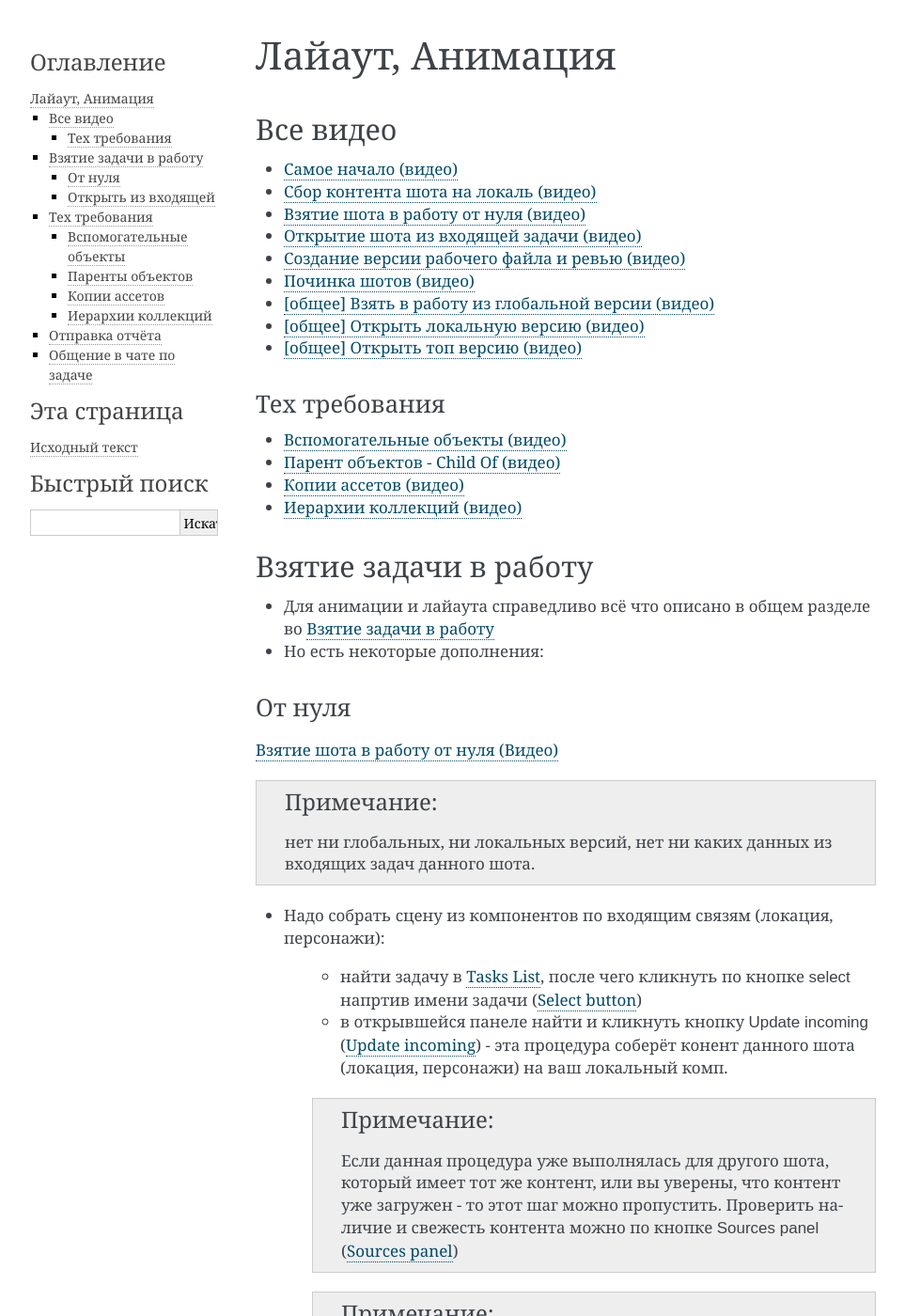
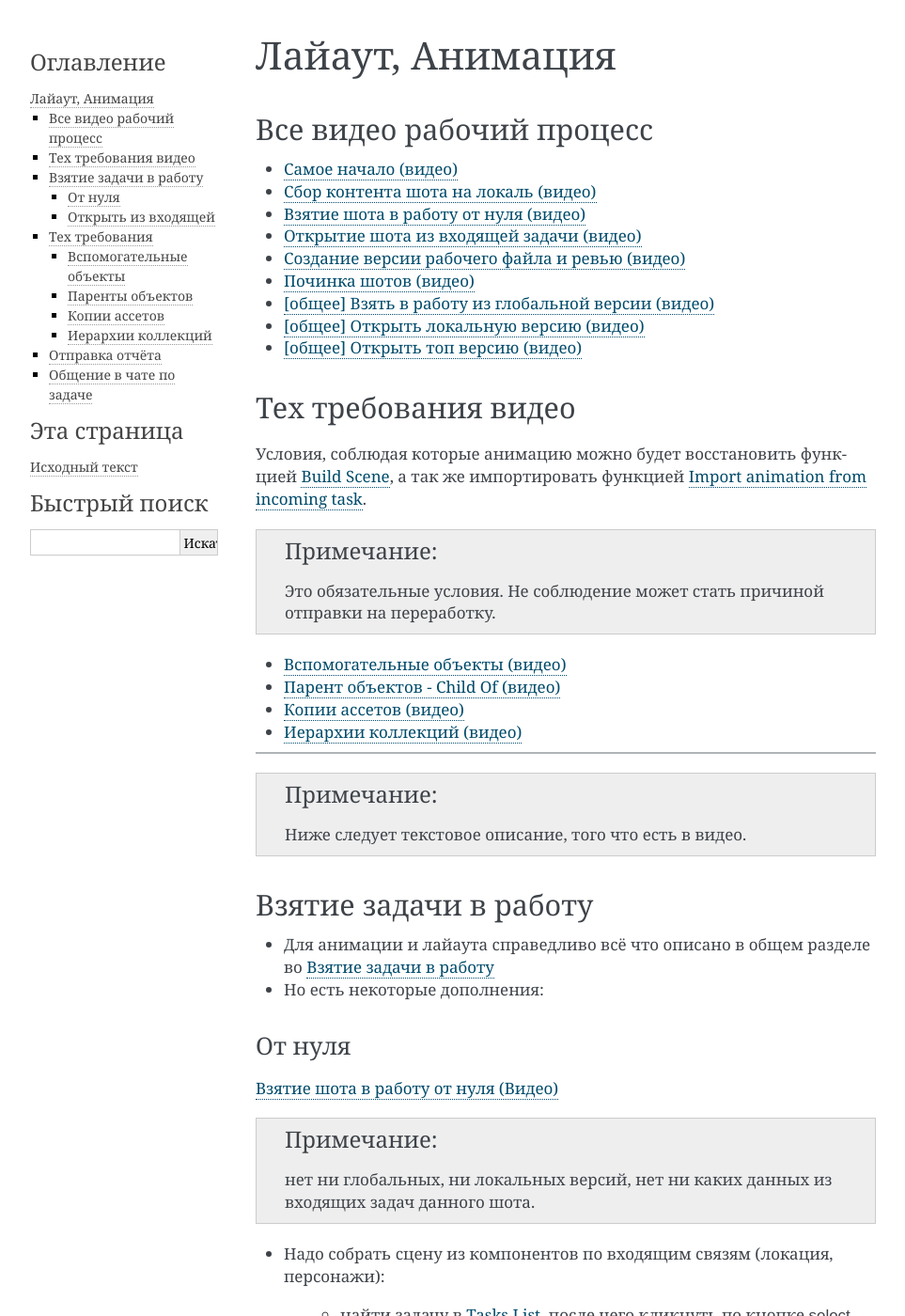
Before and after one commit to volodya-renderberg/cerebro-b3d-connect-manual, a Sphinx documentation site: the page built from docs/source/manual/processes/animation.rst, in a window 1280 px wide and 1400 px high. Shown: the whole window at 94% size, without its empty margins (148-1111 px from the left). Built offline with Sphinx 7.4.7, drawn with Linux system fonts in a browser that asks for light colours; some of the changed text lies outside the part shown.

Commit message:
processes animation fix

```diff
--- a/docs/source/manual/faq.rst
+++ b/docs/source/manual/faq.rst
@@ -87,7 +87,7 @@ FAQ
 Билд не восстанавливает всю анимацию или положение объектов
 ------------------------------------------------------------
 
-Означает что при анимации не пользовались этими правилами: :ref:`animation_working_moments`,
+Означает что при анимации не пользовались этими правилами: :ref:`animation_tech_rules_all_videos`,
 
 если самостоятельно восстановить анимацию не удалось - то в тех поддержку студии.
 
--- a/docs/source/manual/processes/animation.rst
+++ b/docs/source/manual/processes/animation.rst
@@ -5,8 +5,8 @@
 
 .. _animation_all_videos:
 
-Все видео
-----------
+Все видео рабочий процесс
+---------------------------
 
 * `Самое начало (видео) <https://disk.yandex.ru/i/lZMF2WP23D8M-w>`_
 * `Сбор контента шота на локаль (видео) <https://disk.yandex.ru/i/Xc4HzxsM7cw4gg>`_
@@ -21,13 +21,22 @@
 
 .. _animation_tech_rules_all_videos:
 
-Тех требования
-~~~~~~~~~~~~~~~
+Тех требования видео
+---------------------
+
+Условия, соблюдая которые анимацию можно будет восстановить функцией :ref:`build-scene-page`, а так же импортировать функцией :ref:`import_animation_from_incoming_task`.
+
+.. note:: Это обязательные условия. Не соблюдение может стать причиной отправки на переработку.
 
 * `Вспомогательные объекты (видео) <https://disk.yandex.ru/i/Fug8IAnsSWN8kQ>`_
 * `Парент объектов - Child Of (видео) <https://disk.yandex.ru/i/5WbVvUDLOeCvKw>`_
 * `Копии ассетов (видео) <https://disk.yandex.ru/i/IxUQNkSc-ZMiOA>`_
 * `Иерархии коллекций (видео) <https://disk.yandex.ru/i/W365EumxY1J5AA>`_
+
+
+----------------------------
+
+.. note:: Ниже следует текстовое описание, того что есть в видео.
 
 .. _animation_pull_task:
 
```
Also changed, not shown: other parts of docs/source/manual/processes/animation.rst (+1 -1 lines).
